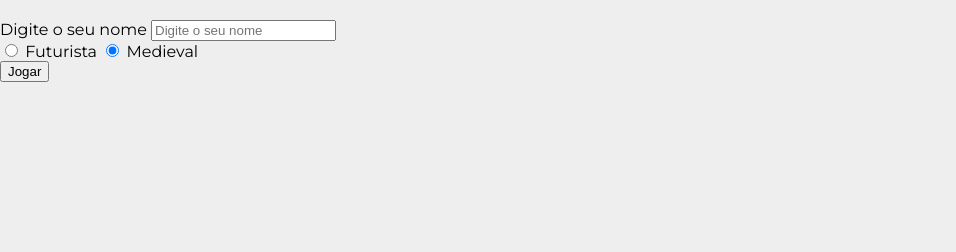
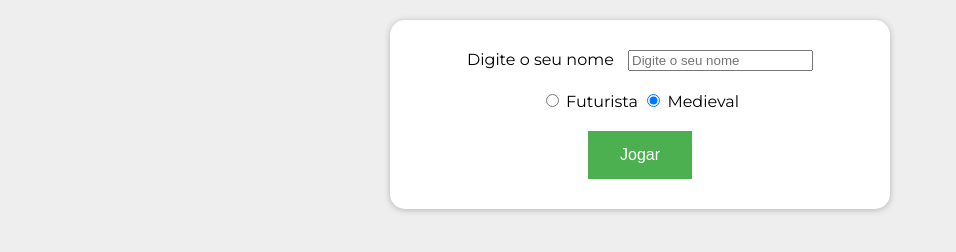
Before and after one commit to LostReny/Ocean_Python_HTML_CSS_30_09_20, a plain HTML site: page index.html in a window 1280 px wide. Shown: the whole page, without its empty margins (0-956 px from the left). Drawn offline with Linux system fonts and the light colour scheme.

Commit message:
Estizando mais o jogo

```diff
--- a/index.html
+++ b/index.html
@@ -11,7 +11,7 @@
         <form method="post"> <!--permite enviar dados-->
 
             <div class="jogo__input">
-                <label for="nome_jogador">Digite o seu nome</label>
+                <label for="nome_jogador" class="jogo__label jogo_label--nome">Digite o seu nome</label>
                 <input type="text" name="nome_jogador" id="nome_jogador" placeholder="Digite o seu nome" required>
             </div>
 
--- a/style.css
+++ b/style.css
@@ -7,3 +7,32 @@ body {
     font-family: 'Montserrat', sans-serif;
     padding: 20px 0;
 }
+
+.jogo {
+    width: 500px;
+    text-align: center;
+    background: white;
+    margin: 0 auto;
+    padding: 20px 0;
+    box-shadow: 0 1px 6px 0 rgba(32, 33, 36, 0.28);
+    border-radius: 15px;
+}
+
+.jogo__input {
+    padding: 10px;
+}
+
+.jogo .jogo__input .jogo__label.jogo_label--nome {
+    padding-right: 10px;
+}
+
+.jogo .jogo__botao {
+    background-color: #4CAF50; /* Green */
+    border: none;
+    color: white;
+    padding: 15px 32px;
+    text-align: center;
+    text-decoration: none;
+    display: inline-block;
+    font-size: 16px;
+}
```
